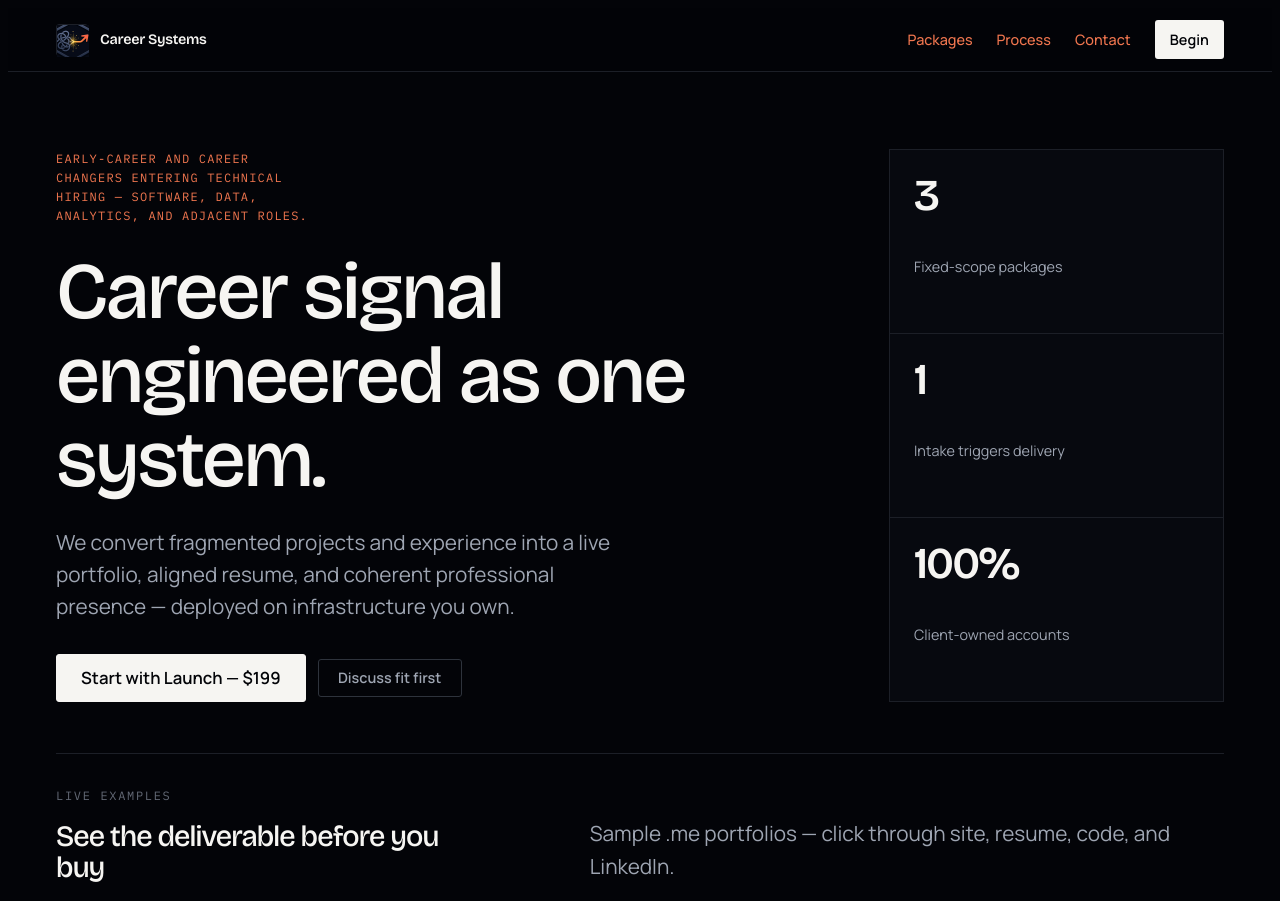
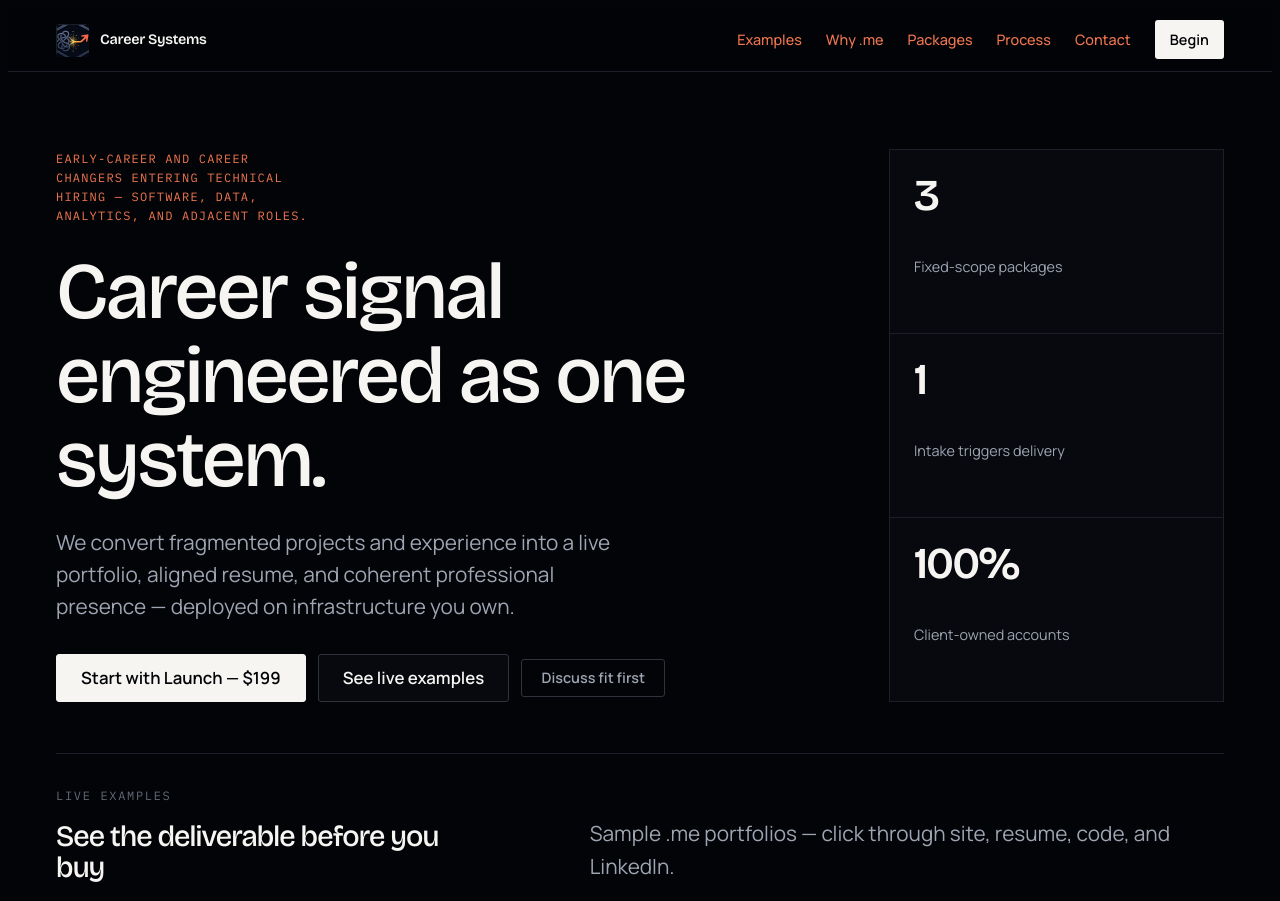
Before and after one commit to cabbageandtea/cs-os, a FastAPI app: page / in a window 1280 px wide. Shown: the top 901 px of the page. Run offline with FastAPI, Linux system fonts and the light colour scheme.

Commit message:
Fix landing visibility: nav to examples, CTA tuple bug, hero link.
Add header links and a hero button so mocks and Why .me are discoverable without scrolling; fix CTA_PROOF_LINE rendering as a Python tuple; style btn-secondary.

Co-authored-by: Cursor <cursoragent@cursor.com>

```diff
--- a/app/sales_content.py
+++ b/app/sales_content.py
@@ -111,7 +111,7 @@ CASE_STUDIES: tuple[dict, ...] = (CASE_STUDY, CASE_STUDY_CAREER_CHANGE)
 
 # Near primary CTA — reduces last-click friction (placement zone 3).
 CTA_PROOF_LINE = (
-    "See a full Launch delivery before checkout — portfolio, resume, GitHub, and LinkedIn samples.",
+    "See a full Launch delivery before checkout — portfolio, resume, GitHub, and LinkedIn samples."
 )
 
 ME_DOMAIN_WHY = {
--- a/app/static/public.css
+++ b/app/static/public.css
@@ -792,6 +792,17 @@
     background: color-mix(in oklch, var(--ink) 90%, var(--accent));
   }
 
+  .page-public .btn-secondary {
+    background: var(--bg-raised);
+    color: var(--ink);
+    border-color: var(--line-strong);
+  }
+
+  .page-public .btn-secondary:hover {
+    background: var(--bg-surface);
+    border-color: color-mix(in oklch, var(--line-strong) 70%, var(--accent));
+  }
+
   .page-public .btn-ghost {
     background: transparent;
     color: var(--ink-muted);
--- a/app/templates/base_public.html
+++ b/app/templates/base_public.html
@@ -24,7 +24,7 @@
 
   <link rel="apple-touch-icon" href="/static/logo-icon.png?v=3">
 
-  <link rel="stylesheet" href="/static/public.css?v=5">
+  <link rel="stylesheet" href="/static/public.css?v=6">
 
 </head>
 
@@ -46,6 +46,8 @@
 
     <nav>
 
+      <a href="/#examples">Examples</a>
+      <a href="/#why-me">Why .me</a>
       <a href="/#packages">Packages</a>
 
       <a href="/demo">Process</a>
--- a/app/templates/landing.html
+++ b/app/templates/landing.html
@@ -2,13 +2,14 @@
 {% block title %}Career Systems — Career signal engineering{% endblock %}
 {% block content %}
 
-<section class="hero-convert" data-reveal>
+<section class="hero-convert is-visible" data-reveal>
   <div class="hero-convert__copy">
     <p class="kicker">{{ hero_audience }}</p>
     <h1>{{ hero_headline }}</h1>
     <p class="hero-lead">{{ hero_lead }}</p>
     <div class="hero-cta hero-cta--single">
       <a href="{{ hero_cta_primary[1] }}" class="btn btn-primary btn-lg">{{ hero_cta_primary[0] }} — $199</a>
+      <a href="#examples" class="btn btn-secondary btn-lg">See live examples</a>
       <a href="{{ hero_cta_secondary[1] }}" class="btn btn-ghost">{{ hero_cta_secondary[0] }}</a>
     </div>
   </div>
@@ -23,7 +24,7 @@
 </section>
 
 {# Zone 1 — proof within first scroll: outcome + live mock, not buried at bottom #}
-<section class="band band--proof-preview" id="examples" data-reveal>
+<section class="band band--proof-preview is-visible" id="examples" data-reveal>
   <div class="proof-preview-head">
     <div>
       <p class="section-label">Live examples</p>
@@ -47,7 +48,7 @@
   </div>
 </section>
 
-<section class="band band--me-why" id="why-me" data-reveal>
+<section class="band band--me-why is-visible" id="why-me" data-reveal>
   <div class="me-why-head">
     <p class="section-label">{{ me_domain_why.section_label }}</p>
     <h2>{{ me_domain_why.headline }}</h2>
```
